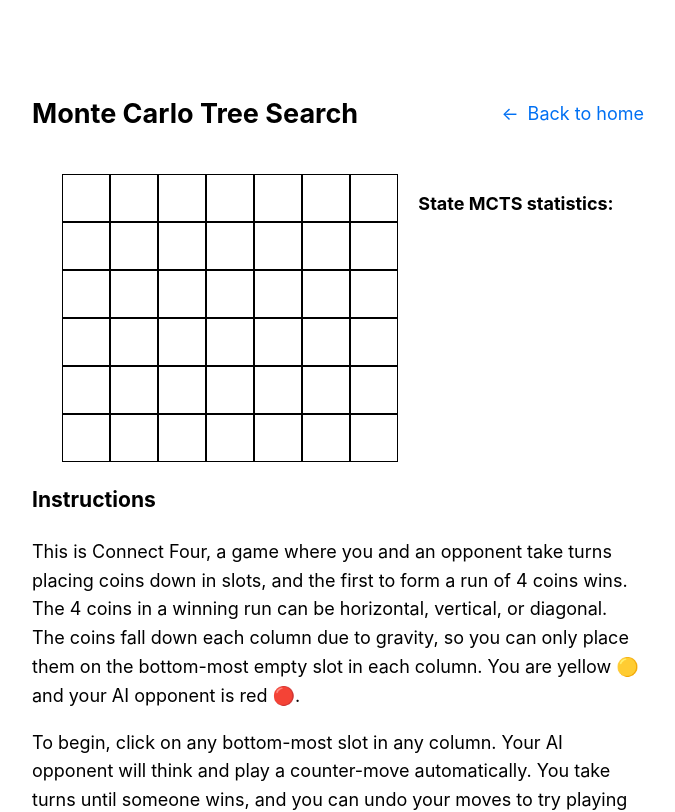
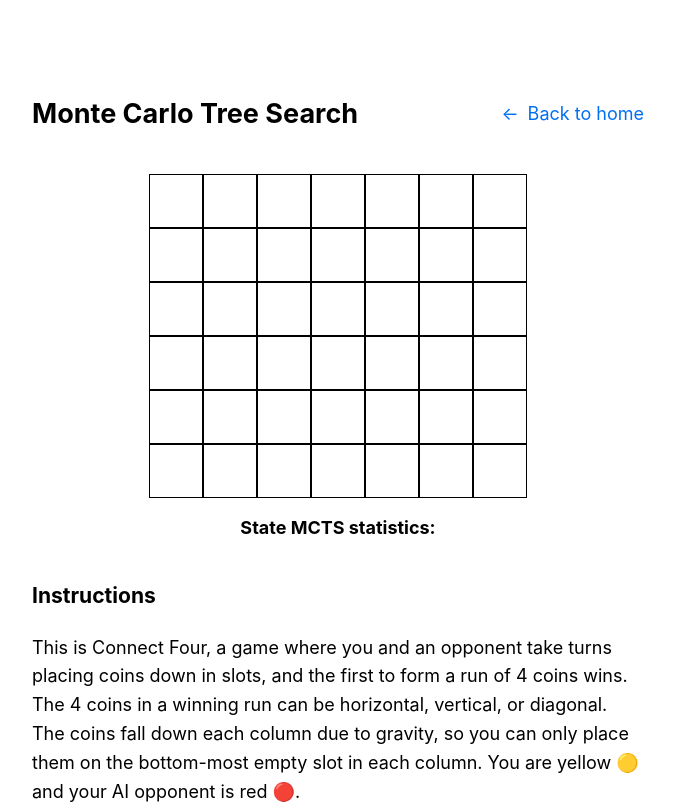
Before and after one commit to quasimik/personal-website, a Next.js app: page /projects/mcts in a window 1280 px wide. Shown: the top 812 px of the page, without its empty margins (302-977 px from the left). Built offline with nearby package versions, Linux system fonts and the light colour scheme.

Commit message:
Use 100% height and width for cells

```diff
--- a/styles/mcts.module.css
+++ b/styles/mcts.module.css
@@ -1,9 +1,9 @@
 .cell {
-  height: 48px;
-  width: 48px;
+  height: 100%;
+  width: 100%;
   border: solid 1px;
   background-color: inherit;
-  font-size: 36px;
+  font-size: 2em;
 }
 
 .cell:hover {
@@ -45,10 +45,9 @@
 
 .connectFourGrid {
   display: grid;
-  justify-items: center;
-  align-items: center;
-  grid-template-rows: repeat(6, 48px);
-  grid-template-columns: repeat(7, 48px);
+  place-items: center;
+  grid-template-rows: repeat(6, 3em);
+  grid-template-columns: repeat(7, 3em);
 }
 
 .connectFourStats {
```
